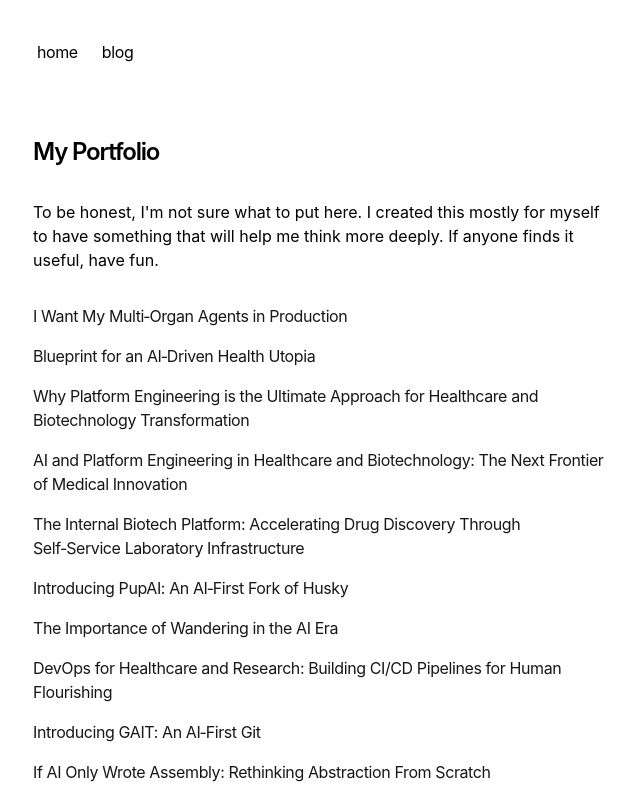
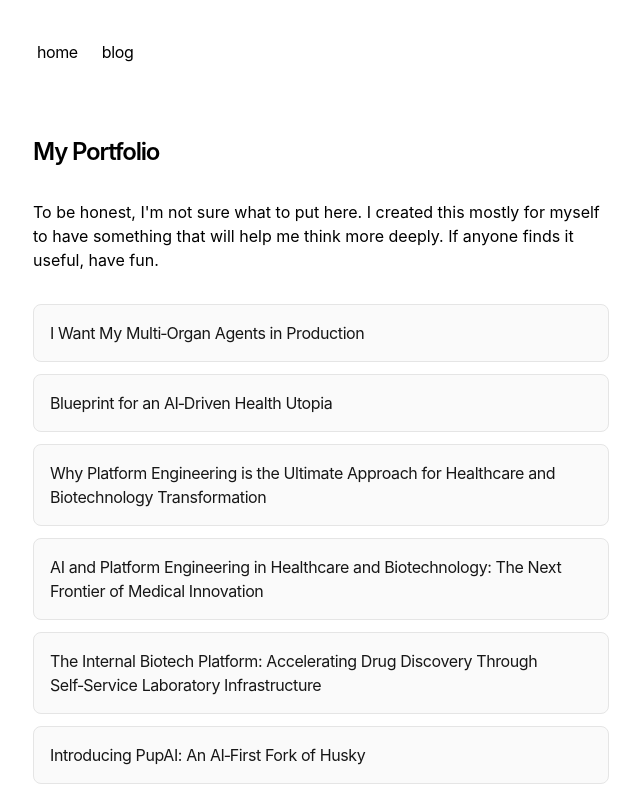
Before and after one commit to yamz8/yamz8, a Next.js app: page / in a window 1280 px wide. Shown: the top 794 px of the page, without its empty margins (319-959 px from the left). Built offline with nearby package versions, Linux system fonts and the light colour scheme.

Commit message:
Refactor blog post links to improve styling and spacing
Co-authored-by: 1234yamd <1234yamd@gmail.com>

```diff
--- a/app/components/posts.tsx
+++ b/app/components/posts.tsx
@@ -18,7 +18,7 @@ export function BlogPosts() {
         .map((post) => (
           <Link
             key={post.slug}
-            className="flex flex-col space-y-1 mb-4"
+            className="block p-4 mb-3 bg-neutral-50 dark:bg-neutral-900 rounded-lg border border-neutral-200 dark:border-neutral-800 hover:bg-neutral-100 dark:hover:bg-neutral-800 transition-colors duration-200"
             href={`/blog/${post.slug}`}
           >
             <div className="w-full flex flex-col">
```
